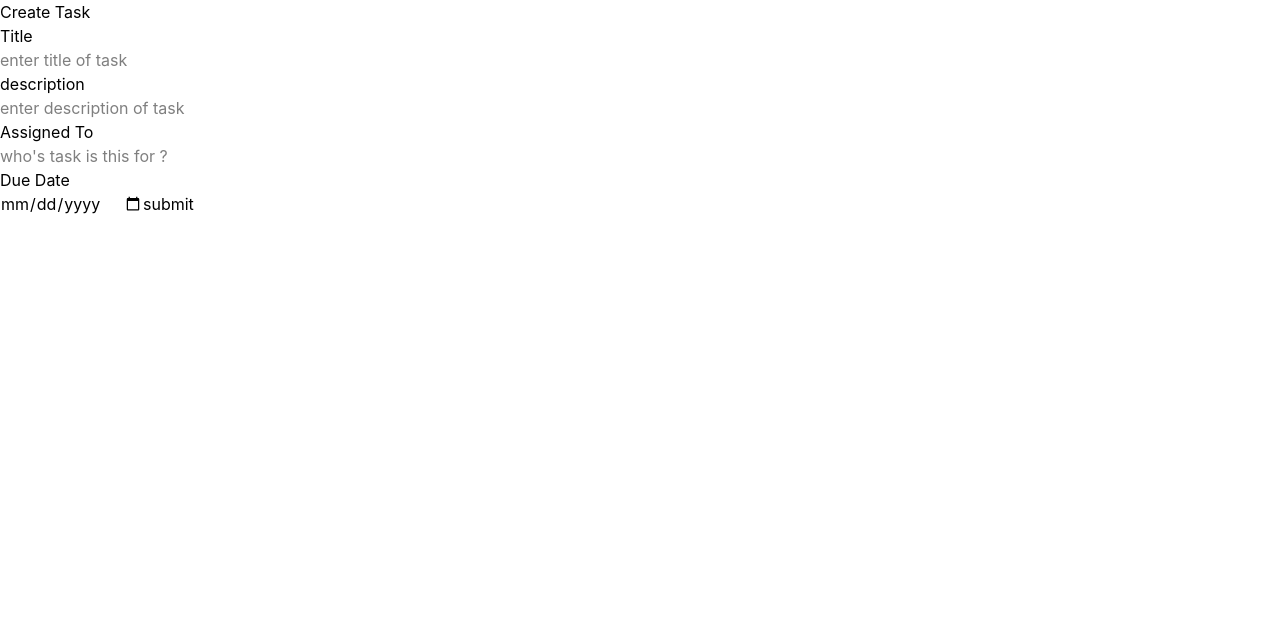
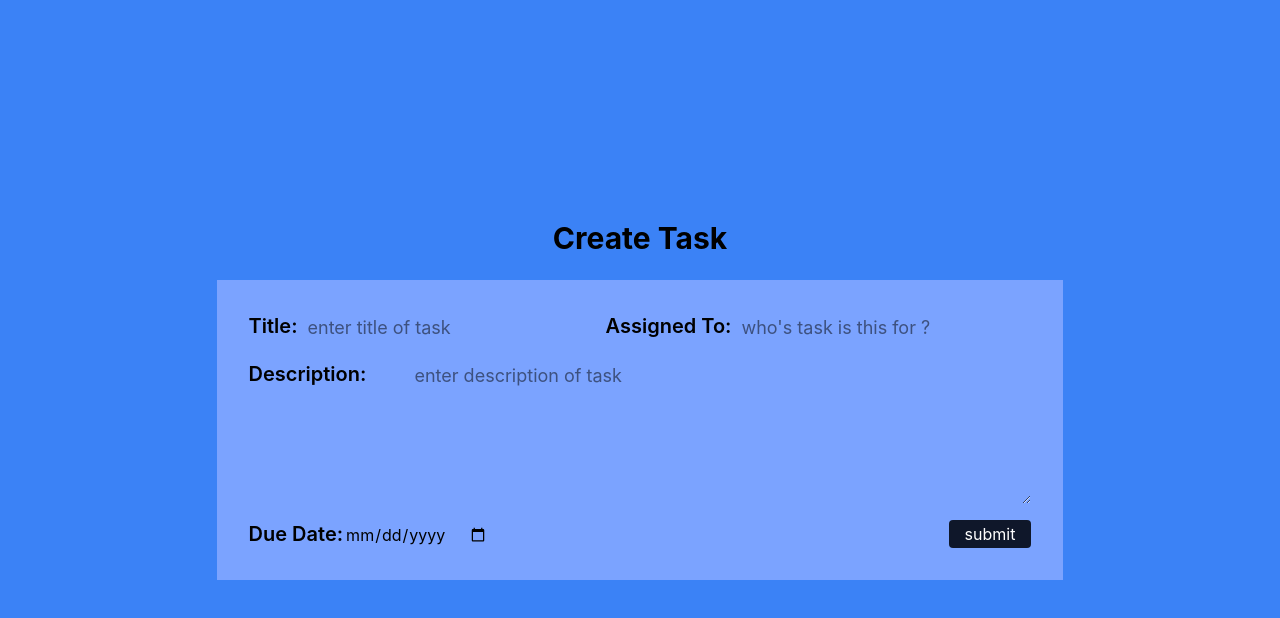
Before and after one commit to vikram-kk/employee-management-system, a React app in the folder Frontend/: page /task/create in a window 1280 px wide. Shown: the top 618 px of the page. Built offline with nearby package versions, Linux system fonts and the light colour scheme; sample sign-in values are in the browser's storage; the HTML template or start-up script is replaced by a standard one.

Commit message:
basic ui for task create page

```diff
--- a/Frontend/src/App.jsx
+++ b/Frontend/src/App.jsx
@@ -10,7 +10,14 @@ export default function App() {
     <>
       <Routes>
         <Route path="/auth/login" element={<Login />} />
-        <Route path="/task/create" element={<CreatTask />} />
+        <Route
+          path="/task/create"
+          element={
+            <Protect>
+              <CreatTask />
+            </Protect>
+          }
+        />
         <Route
           path="/auth/register"
           element={
--- a/Frontend/src/pages/CreatTask.jsx
+++ b/Frontend/src/pages/CreatTask.jsx
@@ -1,7 +1,9 @@
+import { useNavigate } from "react-router-dom";
 import { createTask } from "../services/taskService";
 import { useState } from "react";
 
 export default function CreatTask() {
+  const navigate = useNavigate();
   const [form, setForm] = useState({
     title: "",
     description: "",
@@ -15,47 +17,81 @@ export default function CreatTask() {
   };
   const handleSubmit = async (e) => {
     e.preventDefault();
-    console.log(form);
-    const data = await createTask(form);
+
+    const { data, res } = await createTask(form);
+    console.log(data);
+    console.log(res);
+    if (res && res.status === 201) {
+      navigate("/dashboard");
+      return data.message;
+    }
   };
   return (
     <>
-      <div>
-        <h1>Create Task</h1>
-        <form onSubmit={(e) => handleSubmit(e)}>
-          <h1>Title</h1>
+      <div className="bg-[#3B82F6] h-screen w-full col-center">
+        <h1 className="font-bold text-3xl mb-6">Create Task</h1>
+        <form
+          className="flex flex-col gap-4 p-8  bg-[#7ba3ff] "
+          onSubmit={(e) => handleSubmit(e)}
+        >
+          <div className="flex justify-between gap-2">
+            <div className="flex gap-2">
+              <h1 className="text-xl capitalize font-semibold">Title:</h1>
               <input
                 type="text"
+                className="text-lg p-0.5"
                 placeholder="enter title of task"
                 name="title"
                 value={form.title}
                 onChange={(e) => handleInput(e)}
               />
-          <h1>description</h1>
+            </div>
+
+            <div className="flex justify-between gap-2">
+              <h1 className="text-xl capitalize font-semibold">Assigned to:</h1>
               <input
+                name="assignedTo"
+                className="text-lg p-0.5"
+                type="text"
+                value={form.assignedTo}
+                onChange={(e) => handleInput(e)}
+                placeholder="who's task is this for ?"
+              />
+            </div>
+          </div>
+          <div className="flex justify-between">
+            <h1 className="text-xl capitalize font-semibold">description:</h1>
+            <textarea
+              cols={50}
+              rows={5}
+              className="text-lg p-0.5"
               name="description"
               type="text"
               placeholder="enter description of task"
               value={form.description}
               onChange={(e) => handleInput(e)}
             />
-          <h1>Assigned To</h1>
+          </div>
+
+          <div className="flex justify-between">
+            <div className="flex gap-0.5 items-center">
+              <h1 className="text-xl capitalize font-semibold">Due Date:</h1>
               <input
-            name="assignedTo"
-            type="text"
-            value={form.assignedTo}
-            onChange={(e) => handleInput(e)}
-            placeholder="who's task is this for ?"
-          />
-          <h1>Due Date</h1>
-          <input
+                className="pt-0.5"
                 name="dueDate"
                 type="date"
                 value={form.dueDate}
                 onChange={(e) => handleInput(e)}
                 placeholder="who's task is this for ?"
               />
-          <button type="submit">submit</button>
+            </div>
+            <button
+              type="submit"
+              className="bg-[#0F172A] text-white hover:bg-[#2a437d] rounded px-4"
+            >
+              submit
+            </button>
+          </div>
         </form>
       </div>
     </>
--- a/Frontend/src/services/taskService.js
+++ b/Frontend/src/services/taskService.js
@@ -43,5 +43,5 @@ export const createTask = async (formdata) => {
     }
     console.log(data)
 
-    return data
+    return { data, res }
 }
```
Lines whose indentation alone changed are shown as unchanged.
